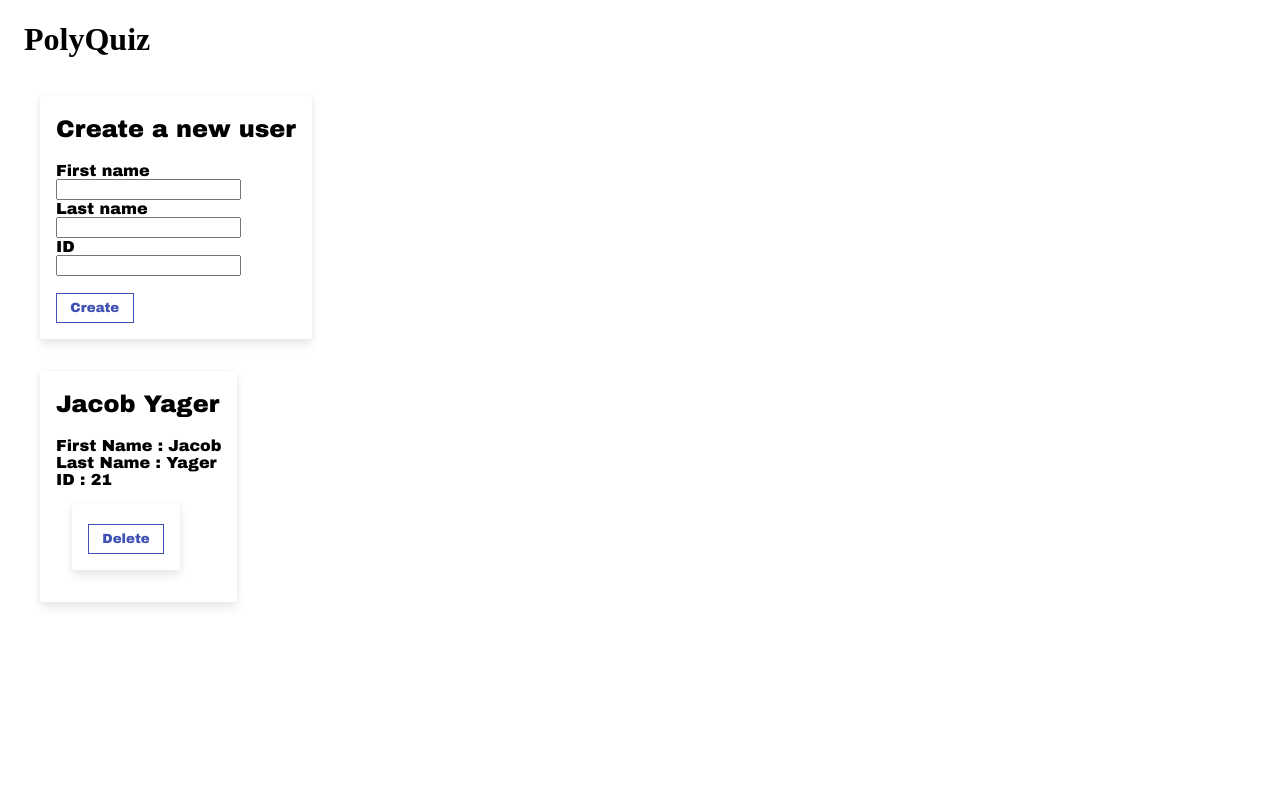
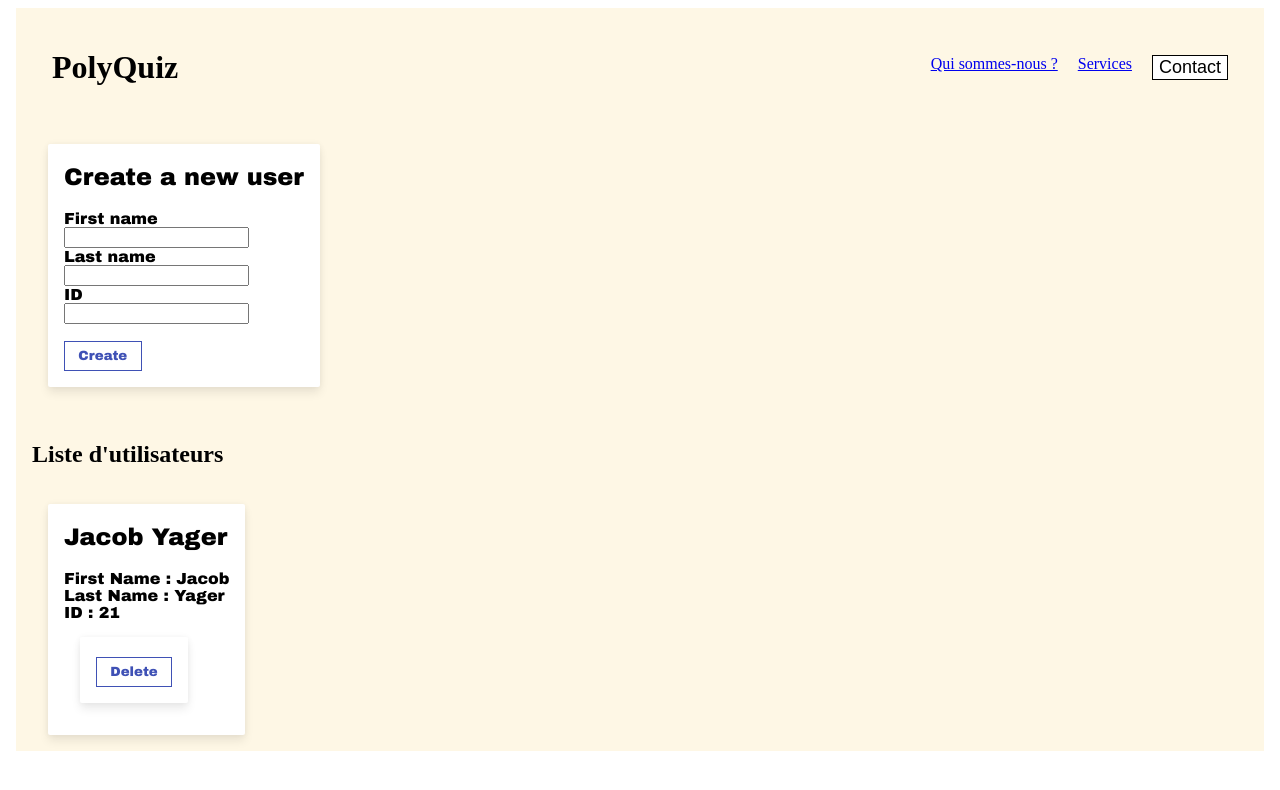
Before and after one commit to 2019-2020-ps6/2022-2023-ps6-lesdalton, an Angular app in the folder front-end/: page /user-list in a window 1280 px wide. Shown: the top 790 px of the page. Built offline with nearby package versions, Linux system fonts and the light colour scheme.

Commit message:
background

```diff
--- a/front-end/src/app/app.component.html
+++ b/front-end/src/app/app.component.html
@@ -1,16 +1,17 @@
 
+<body>
 <div class="main-content">
   <div>
     <app-header></app-header>
   </div>
   <nav *ngIf="router.url === '/'">
-  <div>
-    <button class="button-card>" ><a routerLink="/edit-quiz">Configuer un quiz</a></button>
-    <br><br>
-    <button class="button-card>" ><a routerLink="/user-list">Gérer les utilisateurs</a></button>
+    <div>
+      <button class="button-card>" ><a routerLink="/edit-quiz">Configuer un quiz</a></button>
+      <br><br>
+      <button class="button-card>" ><a routerLink="/user-list">Gérer les utilisateurs</a></button>
 
-  </div>
+    </div>
   </nav>
 </div>
-
 <router-outlet></router-outlet>
+</body>
--- a/front-end/src/app/app.component.scss
+++ b/front-end/src/app/app.component.scss
@@ -6,5 +6,12 @@
 }
 
 .main-content {
-    padding: 0 1em 0 1em;
+  padding: 0 1em 0 1em;
+  min-height: 100%;
+
 }
+
+html, body {
+  height: 100%;
+  background-color: #FEF7E5;
+}
--- a/front-end/src/app/header/header.component.css
+++ b/front-end/src/app/header/header.component.css
@@ -0,0 +1,32 @@
+.header {
+  display: flex;
+  justify-content: space-between;
+  align-items: center;
+  padding: 20px;
+}
+
+.header__logo {
+  margin-right: auto;
+}
+
+.header__nav ul {
+  display: flex;
+  list-style: none;
+  margin: 0;
+  padding: 0;
+}
+
+.header__nav li {
+  margin-left: 20px;
+
+}
+
+.header__nav li:first-child {
+  margin-left: 0;
+
+}
+.button-card{
+  font-size: large;
+  background: white;
+  border: 1px solid black;
+}
--- a/front-end/src/app/header/header.component.html
+++ b/front-end/src/app/header/header.component.html
@@ -1,4 +1,14 @@
-<div class="header">
-  <h1>PolyQuiz</h1>
-</div>
+<header class="header">
+  <div class="header__logo">
+    <h1>PolyQuiz</h1>
+  </div>
+  <nav class="header__nav">
+    <ul>
+      <li><a href="#">Qui sommes-nous ?</a></li>
+      <li><a href="#">Services</a></li>
+      <li><button href="#" class="button-card">Contact</button></li>
+    </ul>
+  </nav>
+</header>
+
 <router-outlet></router-outlet>
--- a/front-end/src/app/users/user-list/user-list.component.html
+++ b/front-end/src/app/users/user-list/user-list.component.html
@@ -1,4 +1,7 @@
 <app-user-form></app-user-form>
+<br><br>
+<h2>Liste d'utilisateurs</h2>
+
 <div class="user-list">
   <div class="user" *ngFor="let user of userList">
     <div class="card">
--- /dev/null
+++ b/front-end/src/styles/header.scss
@@ -0,0 +1,46 @@
+$header-height: 80px;
+$header-bg-color: #ffffff;
+$header-text-color: #333333;
+$header-nav-link-color: #666666;
+$header-nav-link-hover-color: #333333;
+
+.header {
+  display: flex;
+  justify-content: space-between;
+  align-items: center;
+  height: $header-height;
+  background-color: $header-bg-color;
+  padding: 0 20px;
+
+  &__logo {
+    h1 {
+      margin: 0;
+      font-size: 36px;
+      color: $header-text-color;
+    }
+  }
+
+  &__nav {
+    ul {
+      display: flex;
+      list-style: none;
+      margin: 0;
+      padding: 0;
+
+      li {
+        margin-left: 20px;
+
+        a {
+          display: inline-block;
+          color: $header-nav-link-color;
+          text-decoration: none;
+          transition: color 0.2s ease-in-out;
+
+          &:hover {
+            color: $header-nav-link-hover-color;
+          }
+        }
+      }
+    }
+  }
+}
```
